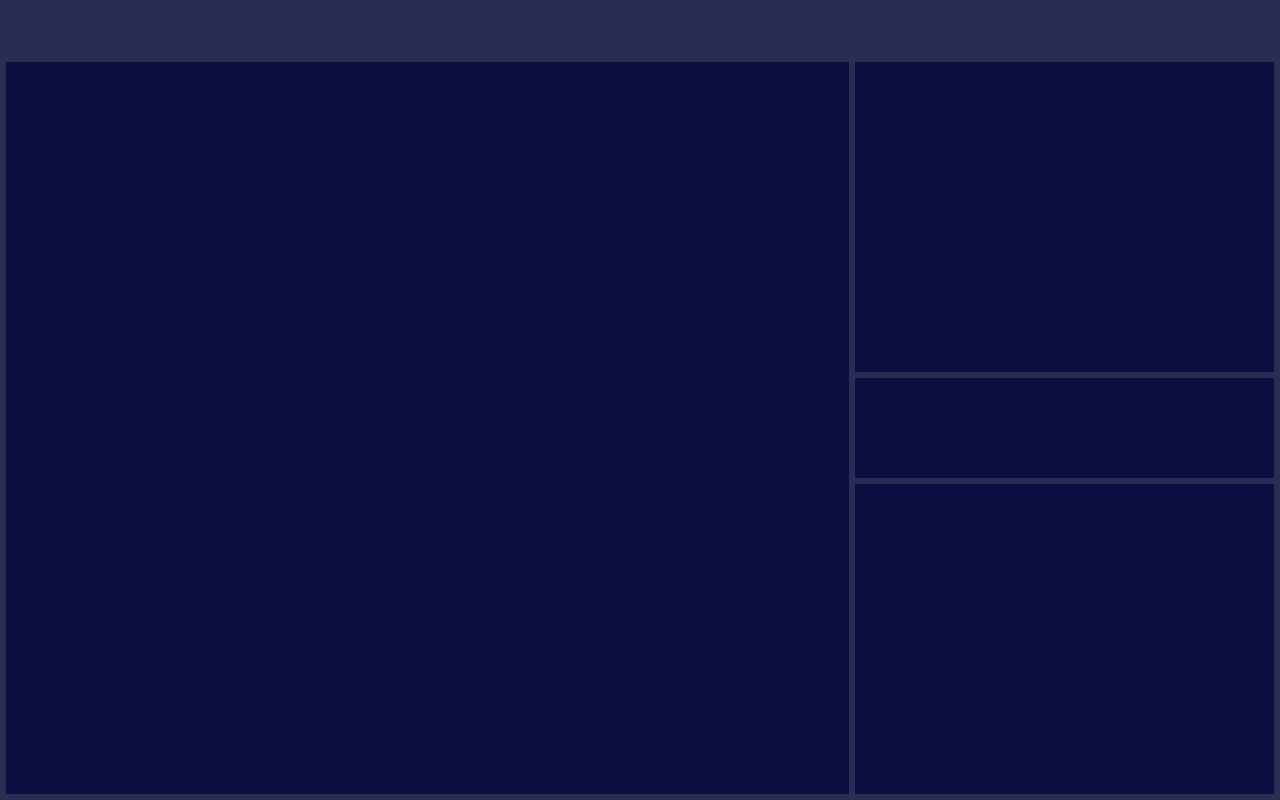
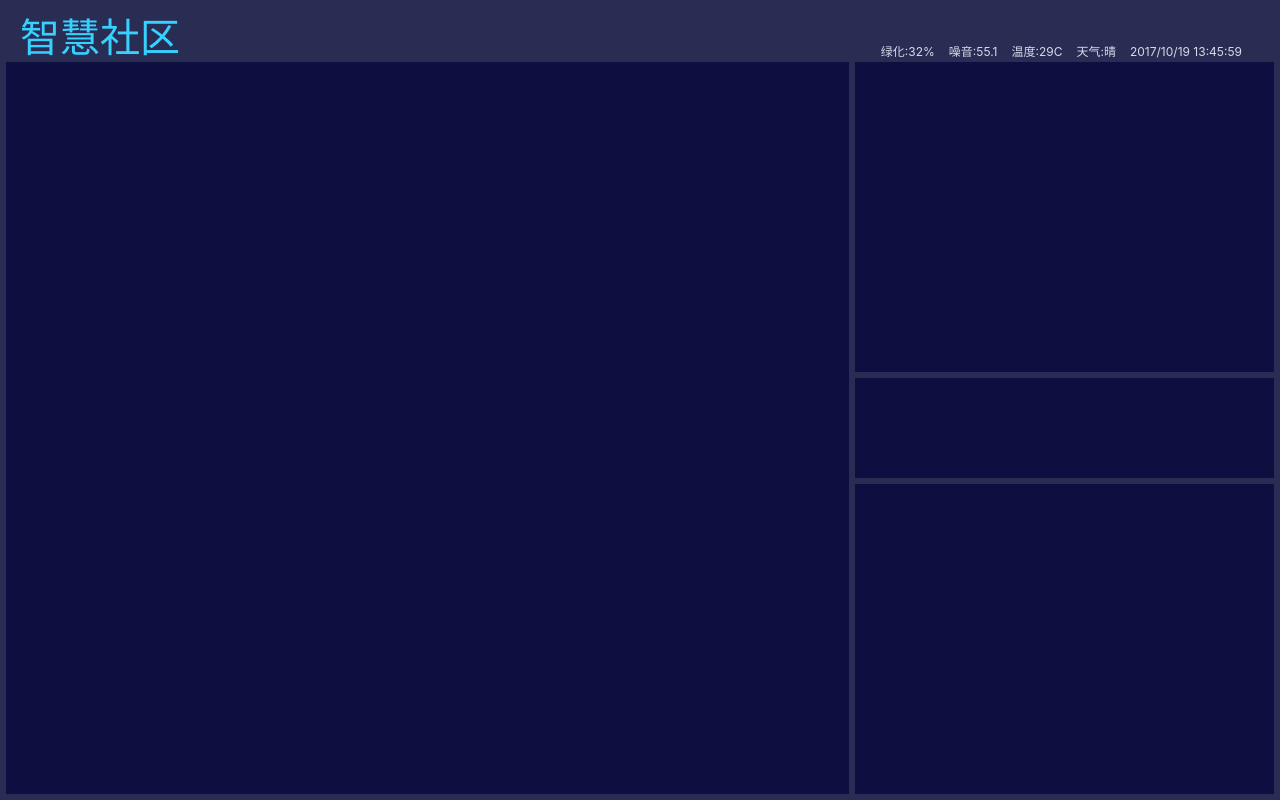
Before and after one commit to hzzly/screen-vue, a Vue app: page /#/ in a window 1280 px wide. Built offline with nearby package versions, Linux system fonts and the light colour scheme.

Commit message:
:sparkles: add header

```diff
--- a/src/App.vue
+++ b/src/App.vue
@@ -19,8 +19,6 @@ export default {
 html {
   font-family: -apple-system, BlinkMacSystemFont, "Segoe UI", Roboto, "Helvetica Neue", Helvetica, "PingFang SC", "Hiragino Sans GB", "Microsoft YaHei", SimSun, sans-serif;
   font-size: 14px;
-  -webkit-font-smoothing: antialiased;
-  -moz-osx-font-smoothing: grayscale;
 }
 html, body, #app {
   width: 100%;
--- /dev/null
+++ b/src/components/Header.vue
@@ -0,0 +1,80 @@
+<template>
+  <div class="header">
+    <div class="title">{{title}}</div>
+    <div class="detail">
+      <div class="indexes" v-for="(item, index) in indexes" :key="index">
+        <span>{{item.name}}:</span>
+        <span>{{item.value}}</span>
+      </div>
+      <div class="time">{{now}}</div>
+    </div>
+  </div>
+</template>
+
+<script>
+
+import moment from '@/util/moment'
+
+const FORMAT = 'YYYY/MM/DD HH:mm:SS'
+
+export default {
+  props: {
+    title: {
+      type: String,
+      default: '社会服务信息平台'
+    },
+    indexes: {
+      type: Array,
+      default: []
+    }
+  },
+  data () {
+    return {
+      time: new Date(),
+      t: null
+    }
+  },
+  computed: {
+    now () {
+      return moment(this.time).format(FORMAT)
+    }
+  },
+  mounted () {
+    this.t = setInterval(() => {
+      this.time = new Date()
+    }, 900)
+  },
+  beforeDestroy () {
+    if (this.t) {
+      clearInterval(this.t)
+      this.t = null
+    }
+  }
+}
+</script>
+
+<style lang="scss" scoped>
+.header {
+  display: flex;
+  justify-content: space-between;
+  padding: 0 1rem;
+  font-size: 12px;
+  color: #d7daed;
+  .title {
+    font-size: 40px;
+    color: #37d1ff;
+  }
+  .detail {
+    display: flex;
+    align-items: flex-end;
+    margin-bottom: 5px;
+    .indexes {
+      margin-right: 1rem;
+      cursor: auto;
+    }
+    .time {
+      width: 130px;
+    }
+  }
+}
+</style>
--- /dev/null
+++ b/src/util/moment.js
@@ -0,0 +1,23 @@
+export default function moment (timestamps = null) {
+  const d = timestamps ? new Date(timestamps) : new Date()
+  const [year, month, day, hour, minute, second] = [
+    d.getFullYear(),
+    (d.getMonth() + 1) >= 10 ? (d.getMonth() + 1) : `0${d.getMonth() + 1}`,
+    d.getDate() >= 10 ? d.getDate() : `0${d.getDate()}`,
+    d.getHours() >= 10 ? d.getHours() : `0${d.getHours()}`,
+    d.getMinutes() >= 10 ? d.getMinutes() : `0${d.getMinutes()}`,
+    d.getSeconds() >= 10 ? d.getSeconds() : `0${d.getSeconds()}`
+  ]
+
+  return {
+    format (patterns = 'YYYY-MM-DD HH:mm:SS') {
+      return patterns
+        .replace(/YYYY/g, year)
+        .replace(/MM/g, month)
+        .replace(/DD/g, day)
+        .replace(/HH/g, hour)
+        .replace(/mm/g, minute)
+        .replace(/SS/g, second)
+    }
+  }
+}
--- a/src/view/indexpage.vue
+++ b/src/view/indexpage.vue
@@ -1,16 +1,34 @@
 <template>
   <div class="indexPage">
-    <div class="herder"></div>
-    <div class="map"></div>
-    <div class="bulletin"></div>
-    <div class="property"></div>
-    <div class="resource"></div>
+    <div class="herderWrap">
+      <v-header :title="title" :indexes="indexes"></v-header>
+    </div>
+    <div class="mapWrap"></div>
+    <div class="bulletinWrap"></div>
+    <div class="propertyWrap"></div>
+    <div class="resourceWrap"></div>
   </div>
 </template>
 
 <script>
+
+import VHeader from '@/components/Header'
+
 export default {
-
+  components: {
+    VHeader
+  },
+  data () {
+    return {
+      title: '智慧社区',
+      indexes: [
+        {name: '绿化', value: '32%'},
+        {name: '噪音', value: 55.1},
+        {name: '温度', value: '29C'},
+        {name: '天气', value: '晴'}
+      ]
+    }
+  }
 }
 </script>
 
@@ -24,23 +42,23 @@ export default {
   grid-gap: 6px;
   padding: 6px;
   color: #37d1ff;
-  .header {
+  .herderWrap {
     grid-area: 1/1/span 1/span 3;
   }
-  .map {
+  .mapWrap {
     grid-area: 2/1/span 7/span 2;
     background: #0d0f40;
     // min-height: 100%;
   }
-  .bulletin {
+  .bulletinWrap {
     grid-area: 2/3/span 3/span 1;
     background: #0d0f40;
   }
-  .property {
+  .propertyWrap {
     grid-area: 5/3/span 1/span 1;
     background: #0d0f40;
   }
-  .resource {
+  .resourceWrap {
     grid-area: 6/3/span 3/span 1;
     background: #0d0f40;
   }
```
